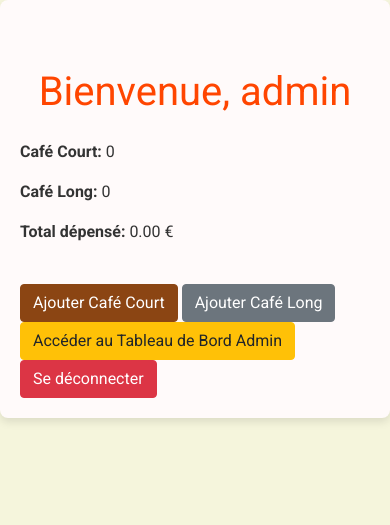
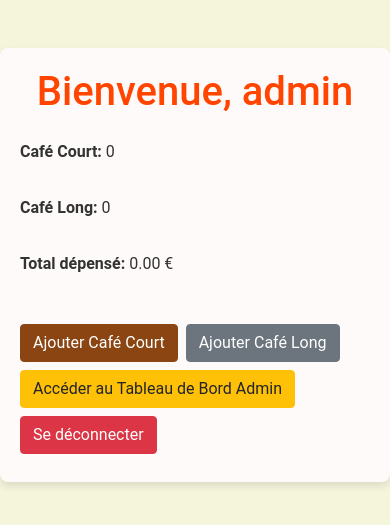
Before and after one commit to divingeek/caffee, a Flask app: page / in a window 390 px wide. Shown: the top 525 px of the page. Run offline with Flask 3, Linux system fonts and the light colour scheme; the visitor is signed in with stand-in values (Sample User, id 1); data comes from the database, SQL or seed files in the repository; some libraries are stand-ins or nearby versions.

Commit message:
Add files via upload
modification pour responsive

```diff
--- a/templates/admin_dashboard.html
+++ b/templates/admin_dashboard.html
@@ -2,12 +2,14 @@
 <html lang="en">
 <head>
     <meta charset="UTF-8">
+    <meta name="viewport" content="width=device-width, initial-scale=1.0">
     <title>Admin Dashboard</title>
     <link href="https://fonts.googleapis.com/css2?family=Roboto:wght@400;700&display=swap" rel="stylesheet">
     <link href="https://stackpath.bootstrapcdn.com/bootstrap/4.5.2/css/bootstrap.min.css" rel="stylesheet">
     <script src="https://code.jquery.com/jquery-3.5.1.slim.min.js"></script>
     <script src="https://cdn.jsdelivr.net/npm/@popperjs/core@2.9.3/dist/umd/popper.min.js"></script>
     <script src="https://stackpath.bootstrapcdn.com/bootstrap/4.5.2/js/bootstrap.min.js"></script>
+    <link rel="stylesheet" href="{{ url_for('static', filename='styles2.css') }}">
     <link rel="stylesheet" href="{{ url_for('static', filename='styles.css') }}">
 </head>
 <body>
--- a/templates/dashboard.html
+++ b/templates/dashboard.html
@@ -2,37 +2,38 @@
 <html lang="en">
 <head>
     <meta charset="UTF-8">
+    <meta name="viewport" content="width=device-width, initial-scale=1.0">
     <title>Tableau de Bord</title>
-    <link href="https://fonts.googleapis.com/css2?family=Roboto:wght@400;700&display=swap" rel="stylesheet">
     <link href="https://stackpath.bootstrapcdn.com/bootstrap/4.5.2/css/bootstrap.min.css" rel="stylesheet">
     <script src="https://code.jquery.com/jquery-3.5.1.slim.min.js"></script>
     <script src="https://cdn.jsdelivr.net/npm/@popperjs/core@2.9.3/dist/umd/popper.min.js"></script>
     <script src="https://stackpath.bootstrapcdn.com/bootstrap/4.5.2/js/bootstrap.min.js"></script>
+    <link rel="stylesheet" href="{{ url_for('static', filename='styles2.css') }}">
     <link rel="stylesheet" href="{{ url_for('static', filename='styles.css') }}">
 </head>
 <body>
-    <div class="container">
-        <h1 class="text-center mt-5">Bienvenue, {{ user[1] }}</h1>
+    <div class="container mt-5">
+        <h1 class="text-center">Bienvenue, {{ user[1] }}</h1>
         <div class="row mt-4">
-            <div class="col-md-6">
+            <div class="col-12 col-md-6 mb-3">
                 <p><strong>Café Court:</strong> {{ user[3] }}</p>
             </div>
-            <div class="col-md-6">
+            <div class="col-12 col-md-6 mb-3">
                 <p><strong>Café Long:</strong> {{ user[4] }}</p>
             </div>
         </div>
         <div class="row">
-            <div class="col-md-6">
+            <div class="col-12 mb-3">
                 <p><strong>Total dépensé:</strong> {{ total_amount }} €</p>
             </div>
         </div>
-        <div class="mt-4">
-            <a href="{{ url_for('add_coffee', coffee_type='court') }}" class="btn btn-primary">Ajouter Café Court</a>
-            <a href="{{ url_for('add_coffee', coffee_type='long') }}" class="btn btn-secondary">Ajouter Café Long</a>
+        <div class="mt-3 d-flex flex-wrap">
+            <a href="{{ url_for('add_coffee', coffee_type='court') }}" class="btn btn-primary mb-2 mr-2">Ajouter Café Court</a>
+            <a href="{{ url_for('add_coffee', coffee_type='long') }}" class="btn btn-secondary mb-2 mr-2">Ajouter Café Long</a>
             {% if user[5] == 'admin' %}
-                <a href="{{ url_for('admin_dashboard') }}" class="btn btn-warning">Accéder au Tableau de Bord Admin</a>
+                <a href="{{ url_for('admin_dashboard') }}" class="btn btn-warning mb-2 mr-2">Accéder au Tableau de Bord Admin</a>
             {% endif %}
-            <a href="{{ url_for('logout') }}" class="btn btn-danger">Se déconnecter</a>
+            <a href="{{ url_for('logout') }}" class="btn btn-danger mb-2">Se déconnecter</a>
         </div>
     </div>
 </body>
--- a/templates/login.html
+++ b/templates/login.html
@@ -3,11 +3,13 @@
 <head>
     <meta charset="UTF-8">
     <title>Connexion</title>
+    <meta name="viewport" content="width=device-width, initial-scale=1.0">
     <link href="https://fonts.googleapis.com/css2?family=Roboto:wght@400;700&display=swap" rel="stylesheet">
     <link href="https://stackpath.bootstrapcdn.com/bootstrap/4.5.2/css/bootstrap.min.css" rel="stylesheet">
     <script src="https://code.jquery.com/jquery-3.5.1.slim.min.js"></script>
     <script src="https://cdn.jsdelivr.net/npm/@popperjs/core@2.9.3/dist/umd/popper.min.js"></script>
     <script src="https://stackpath.bootstrapcdn.com/bootstrap/4.5.2/js/bootstrap.min.js"></script>
+    <link rel="stylesheet" href="{{ url_for('static', filename='styles2.css') }}">
     <link rel="stylesheet" href="{{ url_for('static', filename='styles.css') }}">
 </head>
 <body>
--- a/templates/register.html
+++ b/templates/register.html
@@ -3,11 +3,13 @@
 <head>
     <meta charset="UTF-8">
     <title>Inscription</title>
+    <meta name="viewport" content="width=device-width, initial-scale=1.0">
     <link href="https://fonts.googleapis.com/css2?family=Roboto:wght@400;700&display=swap" rel="stylesheet">
     <link href="https://stackpath.bootstrapcdn.com/bootstrap/4.5.2/css/bootstrap.min.css" rel="stylesheet">
     <script src="https://code.jquery.com/jquery-3.5.1.slim.min.js"></script>
     <script src="https://cdn.jsdelivr.net/npm/@popperjs/core@2.9.3/dist/umd/popper.min.js"></script>
     <script src="https://stackpath.bootstrapcdn.com/bootstrap/4.5.2/js/bootstrap.min.js"></script>
+     <link rel="stylesheet" href="{{ url_for('static', filename='styles2.css') }}">
     <link rel="stylesheet" href="{{ url_for('static', filename='styles.css') }}">
 </head>
 <body>
--- a/templates/update_prices.html
+++ b/templates/update_prices.html
@@ -2,17 +2,19 @@
 <html lang="en">
 <head>
     <meta charset="UTF-8">
+    <meta name="viewport" content="width=device-width, initial-scale=1.0">
     <title>Modifier les Prix</title>
     <link href="https://fonts.googleapis.com/css2?family=Roboto:wght@400;700&display=swap" rel="stylesheet">
     <link href="https://stackpath.bootstrapcdn.com/bootstrap/4.5.2/css/bootstrap.min.css" rel="stylesheet">
     <script src="https://code.jquery.com/jquery-3.5.1.slim.min.js"></script>
     <script src="https://cdn.jsdelivr.net/npm/@popperjs/core@2.9.3/dist/umd/popper.min.js"></script>
-    <script src="https://stackpath.bootstrapcdn.com/bootstrap/4.5.2/js/bootstrap.min.js"></script>
+    <script src="https://stackpath.bootstrapcdn.com/bootstrap/4.5.2/js/bootstrap.min.js"></script>*
+    <link rel="stylesheet" href="{{ url_for('static', filename='styles2.css') }}">
     <link rel="stylesheet" href="{{ url_for('static', filename='styles.css') }}">
 
 </head>
 <body>
-    <div class="container mt-5">
+        <div class="container">
         <h1 class="text-center">Modifier les Prix</h1>
         {% with messages = get_flashed_messages() %}
             {% if messages %}
```
Also changed, not shown: static/styles.css (+0 -96 lines), static/styles2.css (added, +95 -0 lines).
